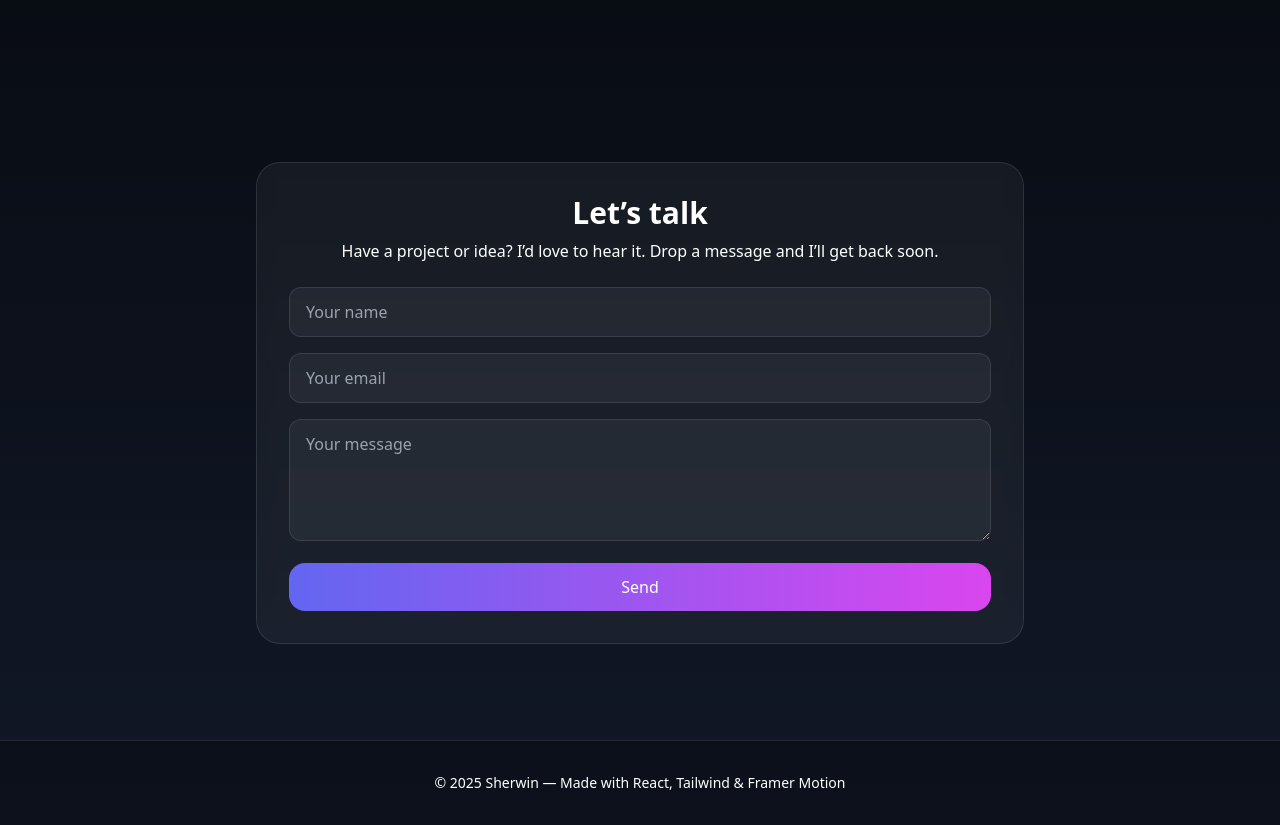
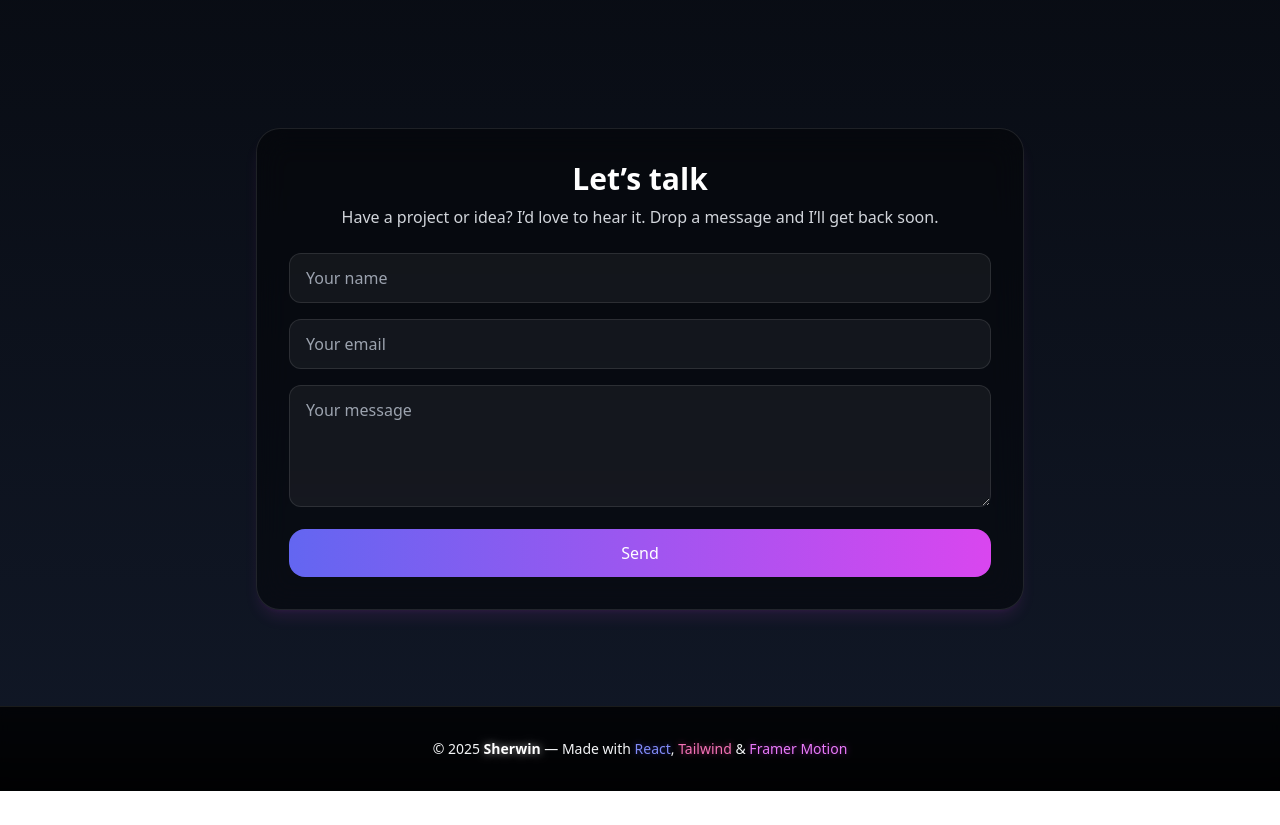
Before and after one commit to Sherwin333/Sherwin_Portfolio, a React (Create React App) app: page / in a window 1280 px wide. Shown: the part 2480-3305 px from the top of the page. After the commit the page ends 3271 px from the top, so only its background shows below. Built offline with nearby package versions, Linux system fonts and the light colour scheme.

Commit message:
adding existing changes

```diff
--- a/src/components/Contact.jsx
+++ b/src/components/Contact.jsx
@@ -14,17 +14,17 @@ export default function Contact() {
         "service_h397lup",    // your EmailJS service ID
         "template_lp2oeks",   // your EmailJS template ID
         form.current,
-        "KSWPmbi9Vmm1_tIA4"  // your EmailJS public key
+        "KSWPmbi9Vmm1_tIA4"   // your EmailJS public key
       )
       .then(
         (result) => {
           console.log(result.text);
-          setStatus("Message sent successfully!");
+          setStatus("✅ Message sent successfully!");
           e.target.reset();
         },
         (error) => {
           console.log(error.text);
-          setStatus("Failed to send message. Try again.");
+          setStatus("❌ Failed to send message. Try again.");
         }
       );
   };
@@ -33,13 +33,15 @@ export default function Contact() {
     <section id="contact" className="px-6 py-24">
       <div className="mx-auto max-w-3xl">
         <motion.div
-          className="bg-white/5 border border-white/10 rounded-3xl p-8 backdrop-blur"
+          className="bg-black/40 border border-white/10 rounded-3xl p-8 backdrop-blur-lg shadow-lg shadow-fuchsia-500/10"
           initial={{ opacity: 0, y: 24 }}
           whileInView={{ opacity: 1, y: 0 }}
           viewport={{ once: true }}
         >
-          <h2 className="text-3xl font-bold mb-2 text-center">Let’s talk</h2>
-          <p className="text-black-300 mb-6 text-center">
+          <h2 className="text-3xl font-bold mb-2 text-center text-white">
+            Let’s talk
+          </h2>
+          <p className="text-gray-300 mb-6 text-center">
             Have a project or idea? I’d love to hear it. Drop a message and I’ll get back soon.
           </p>
 
@@ -48,32 +50,36 @@ export default function Contact() {
               type="text"
               name="name"
               placeholder="Your name"
-              className="w-full rounded-xl bg-white/5 border border-white/10 px-4 py-3 focus:outline-none focus:ring-2 focus:ring-indigo-500"
+              className="w-full rounded-xl bg-white/5 border border-white/10 px-4 py-3 text-white placeholder-gray-400 focus:outline-none focus:ring-2 focus:ring-indigo-500"
               required
             />
             <input
               type="email"
               name="email"
               placeholder="Your email"
-              className="w-full rounded-xl bg-white/5 border border-white/10 px-4 py-3 focus:outline-none focus:ring-2 focus:ring-indigo-500"
+              className="w-full rounded-xl bg-white/5 border border-white/10 px-4 py-3 text-white placeholder-gray-400 focus:outline-none focus:ring-2 focus:ring-indigo-500"
               required
             />
             <textarea
               name="message"
               rows="4"
               placeholder="Your message"
-              className="w-full rounded-xl bg-white/5 border border-white/10 px-4 py-3 focus:outline-none focus:ring-2 focus:ring-indigo-500"
+              className="w-full rounded-xl bg-white/5 border border-white/10 px-4 py-3 text-white placeholder-gray-400 focus:outline-none focus:ring-2 focus:ring-indigo-500"
               required
             />
             <button
               type="submit"
-              className="w-full rounded-2xl px-4 py-3 bg-gradient-to-r from-indigo-500 to-fuchsia-500 hover:from-indigo-400 hover:to-fuchsia-400"
+              className="w-full rounded-2xl px-4 py-3 font-medium text-white bg-gradient-to-r from-indigo-500 to-fuchsia-500 hover:from-indigo-400 hover:to-fuchsia-400 transition"
             >
               Send
             </button>
           </form>
 
-          {status && <p className="mt-3 text-green-400 text-center">{status}</p>}
+          {status && (
+            <p className="mt-3 text-center text-sm text-green-400">
+              {status}
+            </p>
+          )}
         </motion.div>
       </div>
     </section>
--- a/src/components/Footer.jsx
+++ b/src/components/Footer.jsx
@@ -1,8 +1,15 @@
 export default function Footer() {
   return (
-    <footer className="px-6 py-8 border-t border-white/10 bg-black/30">
-      <div className="mx-auto max-w-6xl text-center text-sm text-Black-400">
-        © {new Date().getFullYear()} Sherwin — Made with React, Tailwind & Framer Motion
+    <footer className="px-6 py-8 bg-gradient-to-t from-black/95 via-black/85 to-black/80 border-t border-white/10 backdrop-blur-sm">
+      <div className="mx-auto max-w-6xl text-center text-sm text-gray-100">
+        © {new Date().getFullYear()}{" "}
+        <span className="font-bold text-white" style={{ textShadow: '0 0 8px rgba(255,255,255,0.6)' }}>
+          Sherwin
+        </span>{" "}
+        — Made with{" "}
+        <span className="font-medium text-indigo-400" style={{ textShadow: '0 0 6px rgba(79,70,229,0.5)' }}>React</span>,{" "}
+        <span className="font-medium text-pink-400" style={{ textShadow: '0 0 6px rgba(236,72,153,0.5)' }}>Tailwind</span> &{" "}
+        <span className="font-medium text-fuchsia-400" style={{ textShadow: '0 0 6px rgba(192,38,211,0.5)' }}>Framer Motion</span>
       </div>
     </footer>
   );
--- a/src/components/Projects.jsx
+++ b/src/components/Projects.jsx
@@ -4,7 +4,7 @@ const projects = [
   {
     title: "NIDS – Network Intrusion Detection System",
     desc: "ML-powered network intrusion detection dashboard with live detection.",
-    tech: ["Python", "ML-Alogrithms", "Honeypot", "Stream-lit"],
+    tech: ["Python", "ML", "Honeypot", "Stream-lit"],
     img: "images/Picture1.png",
     code: "https://github.com/Sherwin333/Network-Intrusion-Detection-System-NIDS-.git",
   },
--- a/src/index.css
+++ b/src/index.css
@@ -7,7 +7,28 @@ html {
   scroll-behavior: smooth;
 }
 
-/* Optional: nicer default bg & text */
+/* Global background + text */
 body {
   @apply bg-gradient-to-b from-gray-950 via-black to-gray-900 text-white;
 }
+
+/* Contact section wrapper */
+.contact-section {
+  @apply flex justify-center items-center py-16 px-4;
+}
+
+/* Contact form container */
+.form-container {
+  @apply bg-gray-900/90 backdrop-blur-md shadow-2xl rounded-2xl p-8 max-w-lg w-full border border-gray-700;
+}
+
+/* Inputs & textarea */
+.form-container input,
+.form-container textarea {
+  @apply w-full mb-4 bg-gray-800 border border-gray-600 text-white placeholder-gray-400 rounded-md p-3 focus:outline-none focus:ring-2 focus:ring-purple-500;
+}
+
+/* Button */
+.form-container button {
+  @apply w-full bg-gradient-to-r from-purple-500 to-pink-500 text-white font-semibold py-3 rounded-md hover:from-purple-400 hover:to-pink-400 transition;
+}
```
